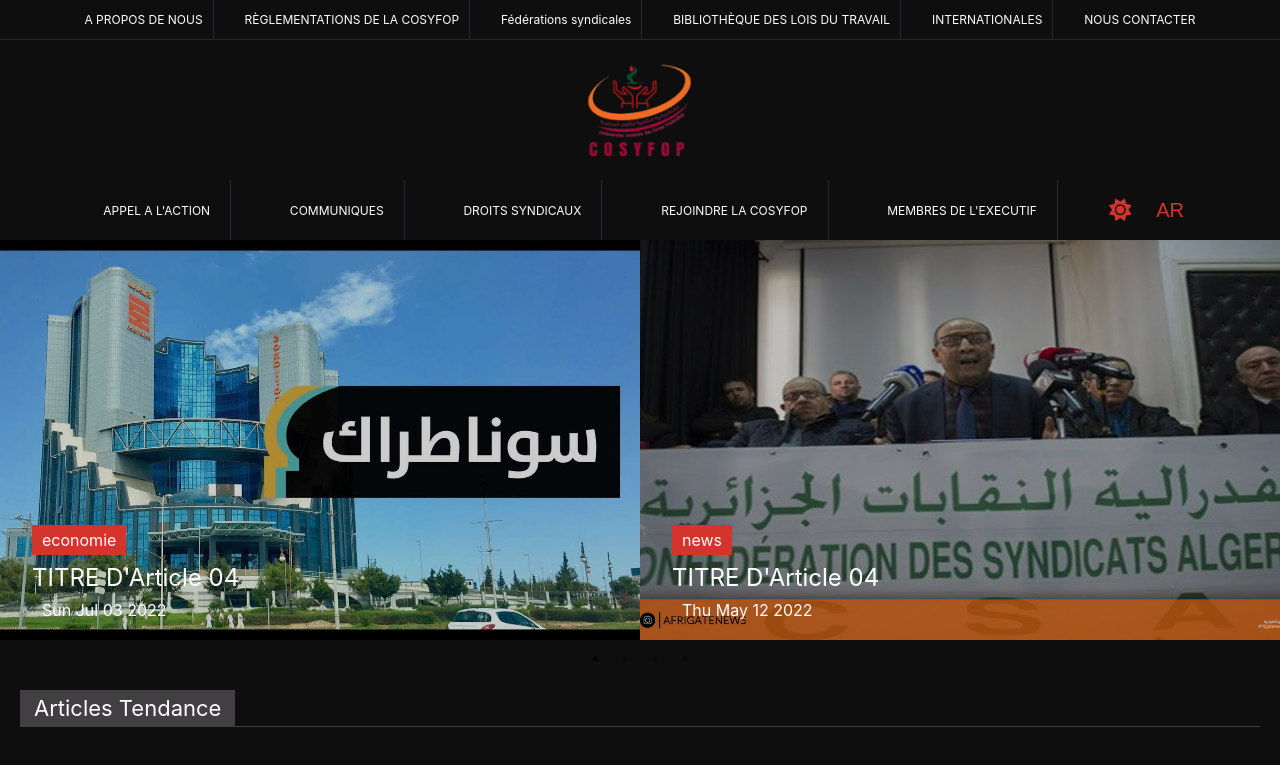
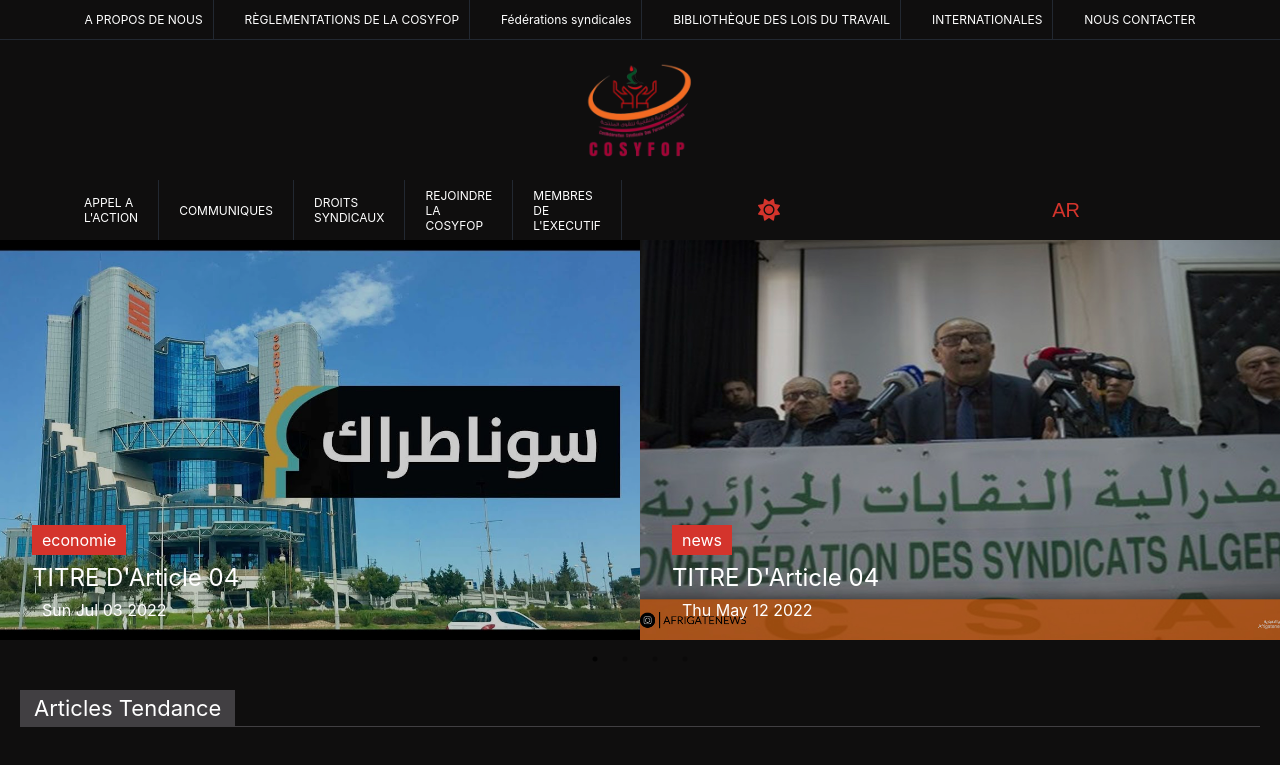
Before and after one commit to wailsonlucas/COSYFOP---blog-UI-UX-design, a Next.js app: page / in a window 1280 px wide. Shown: the top 765 px of the page. Built offline with nearby package versions, Linux system fonts and the light colour scheme.

Commit message:
dula languages full installed for /SideNav

```diff
--- a/components/Nav.js
+++ b/components/Nav.js
@@ -116,8 +116,14 @@
                 :
                 <i onClick={handelDarkModeToggle} className="fa-solid fa-moon"></i>
               }
+              {
+                lang==="fr"?
+                <i className={s.lang_icon} onClick={() => handelLanguageToggle("fr")}>AR</i>
+                :
+                <i className={s.lang_icon} onClick={() => handelLanguageToggle("ar")}>FR</i>
+              }
+              <i onClick={() => dispatch(triggerSideMenu())} className="fa-solid fa-xmark"></i>
             </div>
-            <i onClick={() => dispatch(triggerSideMenu())} className="fa-solid fa-xmark"></i>
           </footer>
         </div>
       }
--- a/components/css/nav.module.css
+++ b/components/css/nav.module.css
@@ -19,7 +19,7 @@
   display: flex;
   justify-content: space-around;
   align-items: center;
-  width:100px
+  width:100%;
 }
 .darkModeButtons i {
   font-size:22px;
@@ -228,4 +228,7 @@
   .bottom_nav {
     display: none;
   }
+  .sideNav a {
+    border:none !important
+  }
 }
```
